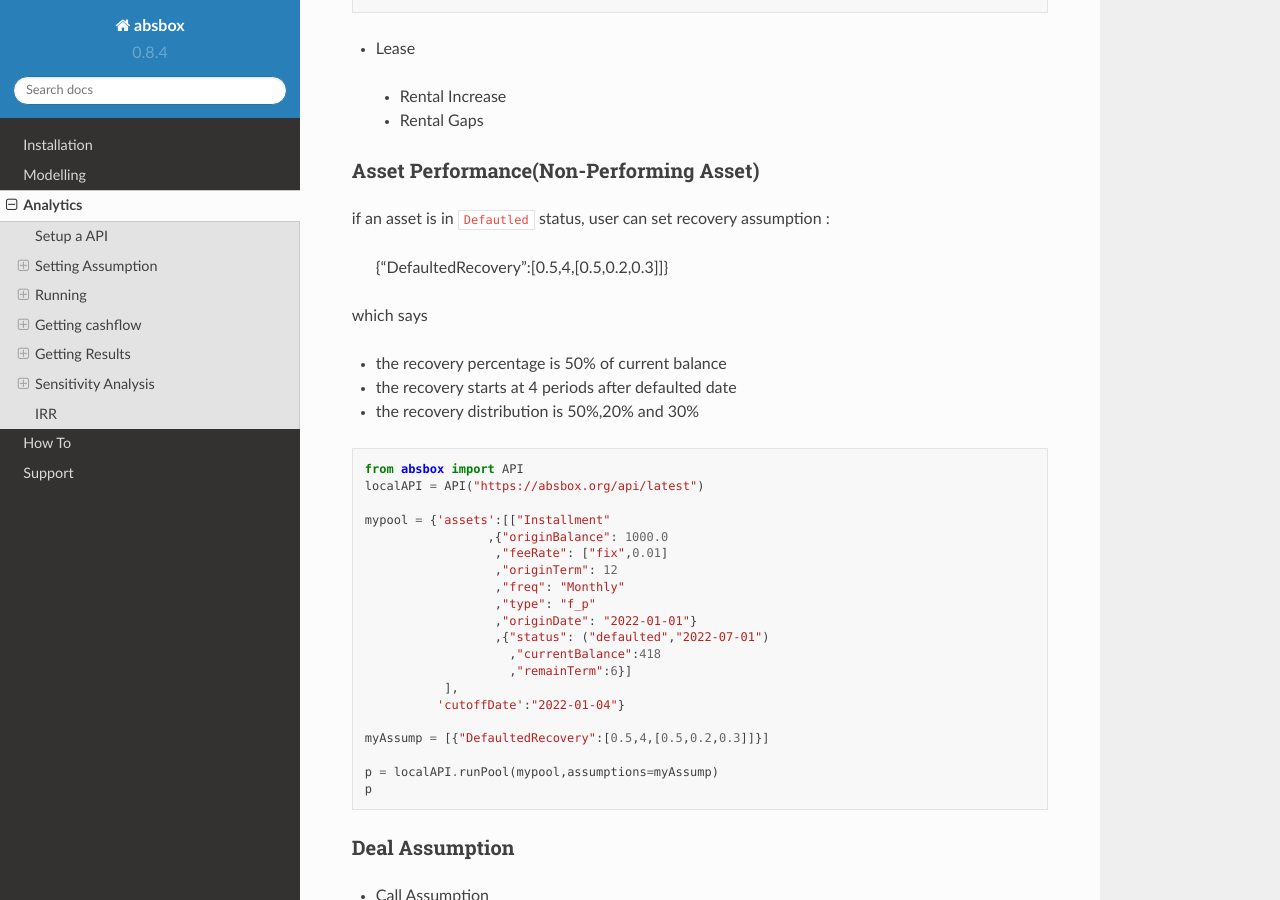
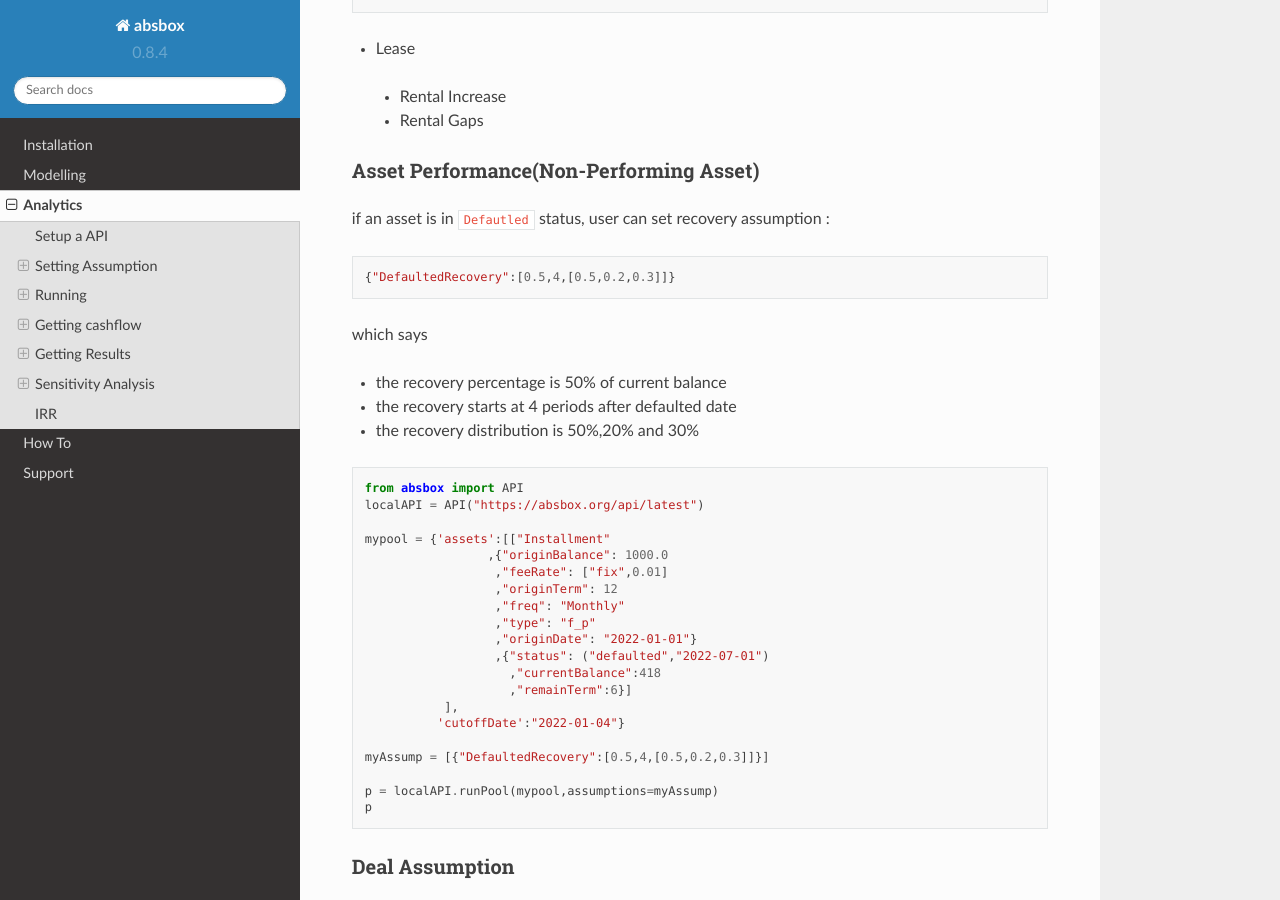
Before and after one commit to yellowbean/absbox-doc, a Sphinx documentation site: the page built from docs/source/analytics.rst, in a window 1280 px wide and 900 px high, scrolled down 1592 px. Built offline with Sphinx 7.4.7 and the Read the Docs theme 2.0.0, drawn with Linux system fonts in a browser that asks for light colours.

Commit message:
update toc

```diff
--- a/docs/source/analytics.rst
+++ b/docs/source/analytics.rst
@@ -79,6 +79,8 @@ Asset Performance(Non-Performing Asset)
 
 if an asset is in ``Defautled`` status, user can set recovery assumption :
 
+.. code-block:: python
+
     {"DefaultedRecovery":[0.5,4,[0.5,0.2,0.3]]}
 
 which says
@@ -89,7 +91,6 @@ which says
 
 
 .. code-block:: python
-
 
     from absbox import API
     localAPI = API("https://absbox.org/api/latest")
--- a/docs/source/conf.py
+++ b/docs/source/conf.py
@@ -28,7 +28,8 @@ html_theme_options = {
     'navigation_depth':4,
     "show_nav_level": 2,
     "collapse_navigation": True,
-    "titles_only":False
+    "titles_only":False,
+    'collapse_navigation': True,
 }
 
 
```
